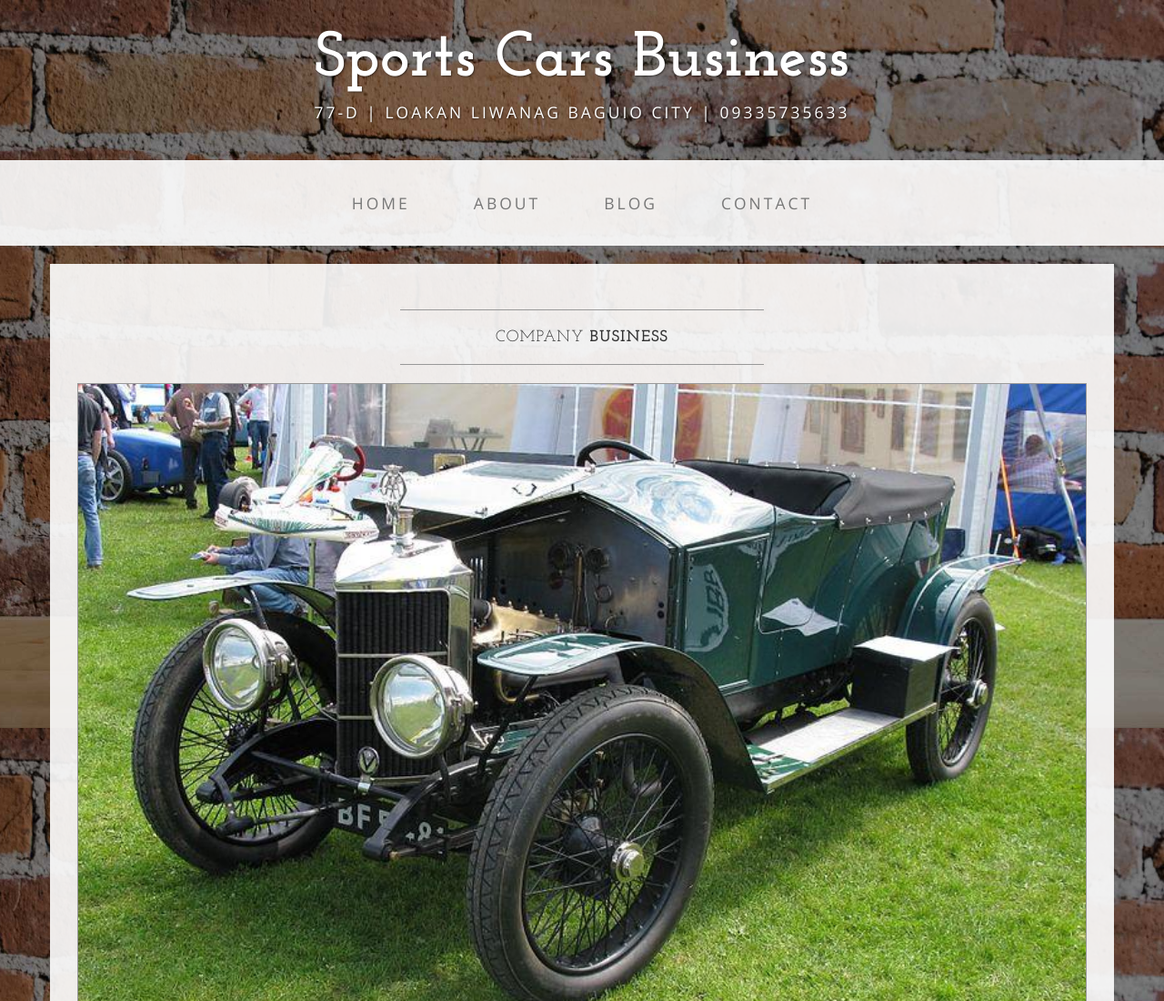
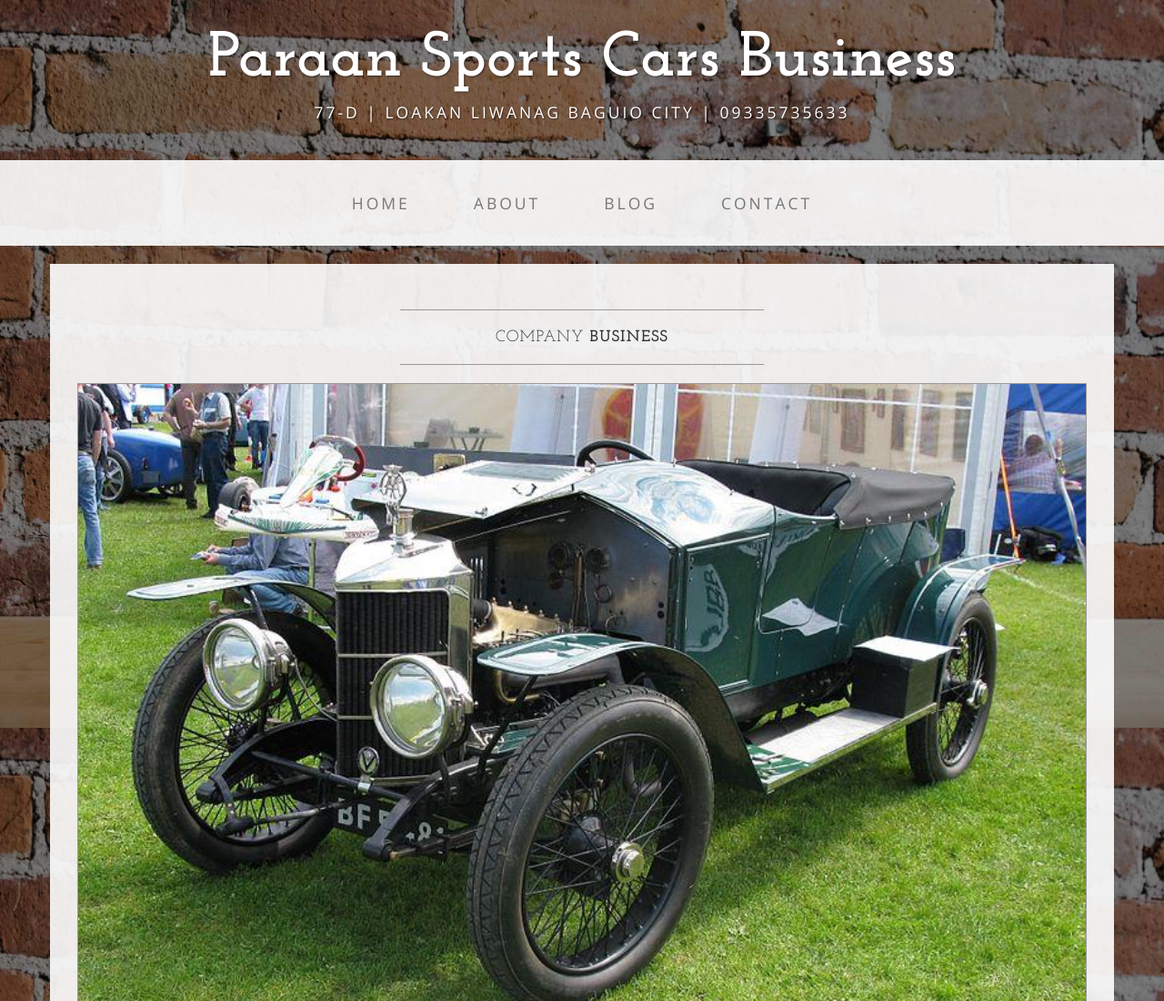
Before and after one commit to RavenParaan/Full-Website, a plain HTML site: page blog.html in a window 1280 px wide. Shown: the top 1100 px of the page at 91% size. Drawn offline with nearby package versions, Linux system fonts and the light colour scheme.

Commit message:
Update blog.html

```diff
--- a/blog.html
+++ b/blog.html
@@ -32,7 +32,7 @@
 
 <body>
 
-    <div class="brand">Sports Cars Business </div>
+    <div class="brand">Paraan Sports Cars Business </div>
     <div class="address-bar">77-D | Loakan Liwanag Baguio City | 09335735633</div>
 
     <!-- Navigation -->
```
